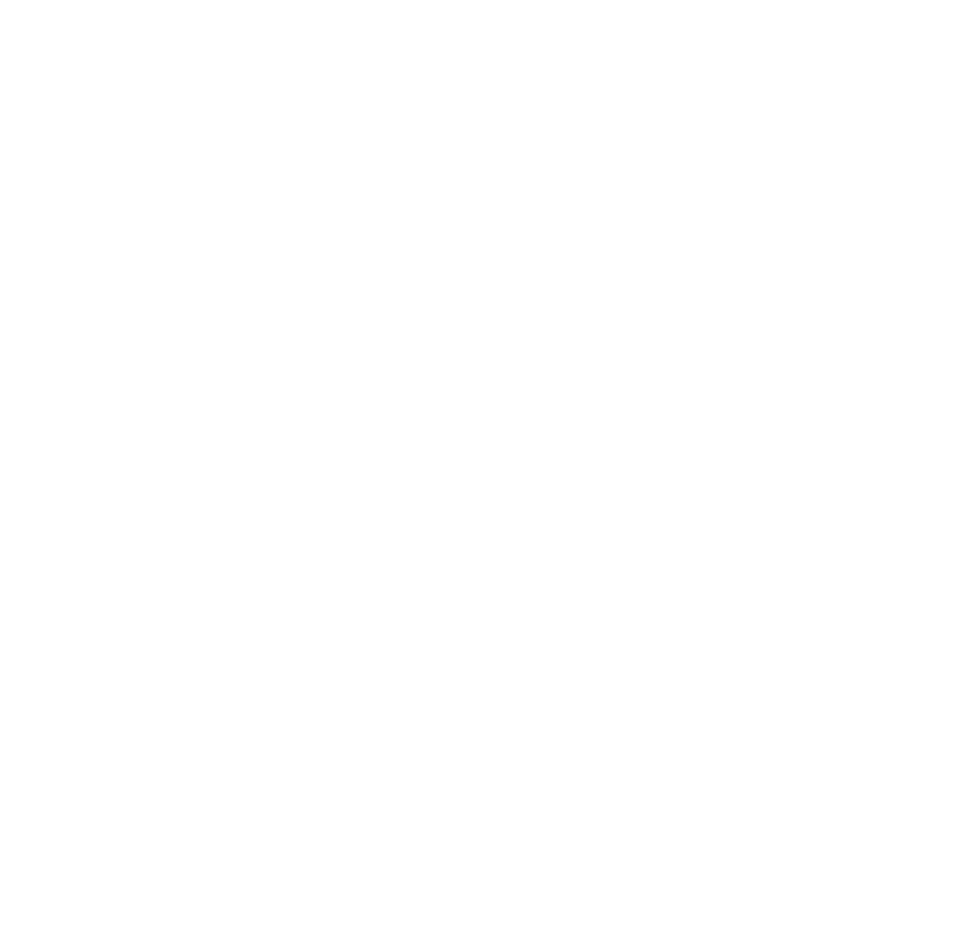
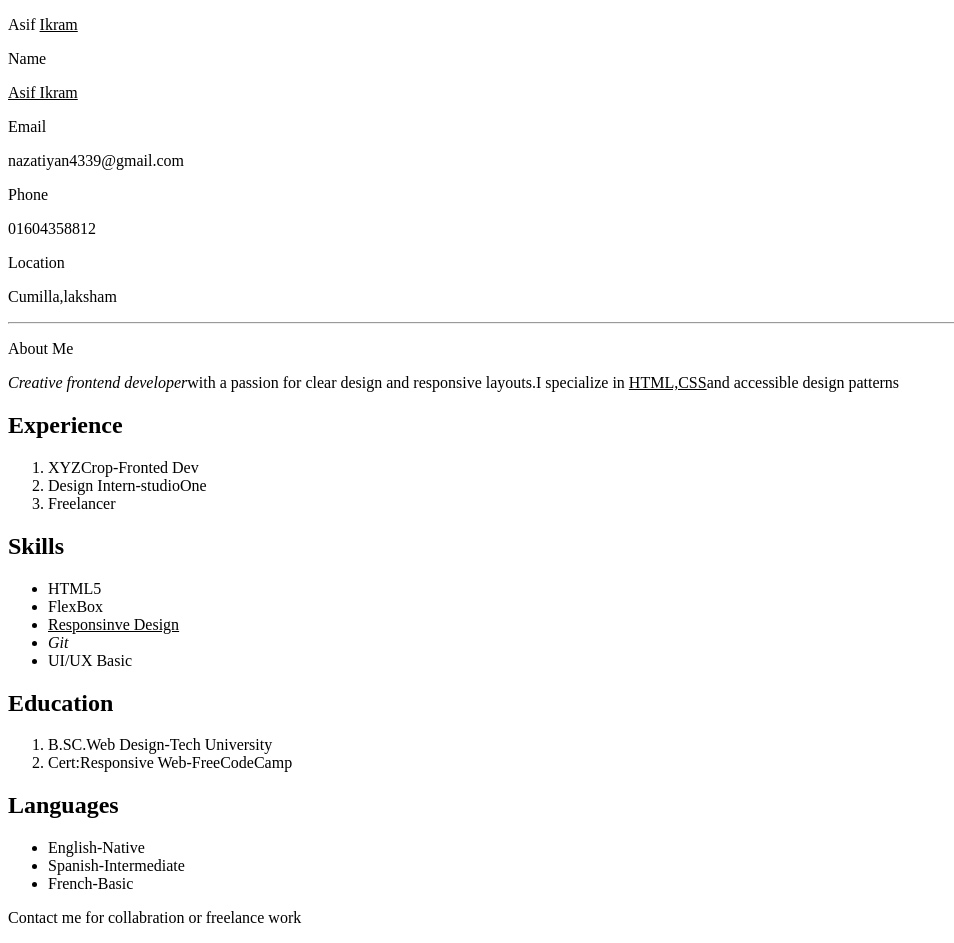
Before and after one commit to asifikram/my-details, a plain HTML site: page index.html in a window 1280 px wide. Shown: the whole page, without its empty margins (0-954 px from the left). Before the commit the page ends 800 px from the top, so only its background shows below. Drawn offline with Linux system fonts and the light colour scheme.

Commit message:
html done

```diff
--- a/index.html
+++ b/index.html
@@ -1,12 +1,93 @@
 <!DOCTYPE html>
 <html lang="en">
-<head>
-    <meta charset="UTF-8">
-    <meta name="viewport" content="width=device-width, initial-scale=1.0">
+  <head>
+    <meta charset="UTF-8" />
+    <meta name="viewport" content="width=device-width, initial-scale=1.0" />
     <title>Document</title>
-    <link rel="stylesheet" href="./style.css">
-</head>
-<body>
+    <link rel="stylesheet" href="./style.css" />
+  </head>
+  <body>
+    <div class="container">
+      <section>
+        <p>Asif <u>Ikram</u></p>
+      </section>
+      <section class="information-table">
+        <div>
+          <p>Name</p>
+          <p><u>Asif Ikram</u></p>
+        </div>
 
-</body>
+        <div>
+          <p>Email</p>
+          <p>nazatiyan4339@gmail.com</p>
+        </div>
+
+        <div>
+          <p>Phone</p>
+          <p>01604358812</p>
+        </div>
+
+        <div>
+          <p>Location</p>
+          <p>Cumilla,laksham</p>
+        </div>
+      </section>
+      <hr />
+
+      <section>
+        <p>About Me</p>
+        <p>
+          <i>Creative frontend developer</i>with a passion for clear design and
+          responsive layouts.I specialize in <u>HTML,CSS</u>and accessible
+          design patterns
+        </p>
+        <div class="half">
+          <div>
+            <h1>Experience</h1>
+            <ol>
+              <li>XYZCrop-Fronted Dev</li>
+              <li>Design Intern-studioOne</li>
+              <li>Freelancer</li>
+            </ol>
+          </div>
+          <div>
+            <h1>Skills</h1>
+            <ul>
+              <li>HTML5</li>
+              <li>FlexBox</li>
+              <li><u>Responsinve Design</u></li>
+              <li><i>Git </i></li>
+              <li>UI/UX Basic</li>
+            </ul>
+          </div>
+        </div>
+        <div class="half">
+          <div>
+            <h1>Education</h1>
+            <ol>
+              <li>B.SC.Web Design-Tech University</li>
+              <li>Cert:Responsive Web-FreeCodeCamp</li>
+            </ol>
+          </div>
+
+          <div>
+            <h1>Languages</h1>
+            <ul>
+              <li>English-Native</li>
+              <li>Spanish-Intermediate</li>
+              <li>French-Basic</li>
+            </ul>
+          </div>
+        </div>
+      </section>
+
+      <div class="line"></div>
+
+      <div class="footer">
+        <p>Contact me for collabration or freelance work</p>
+      </div>
+    </div>
+
+
+  </body>
 </html>
```
